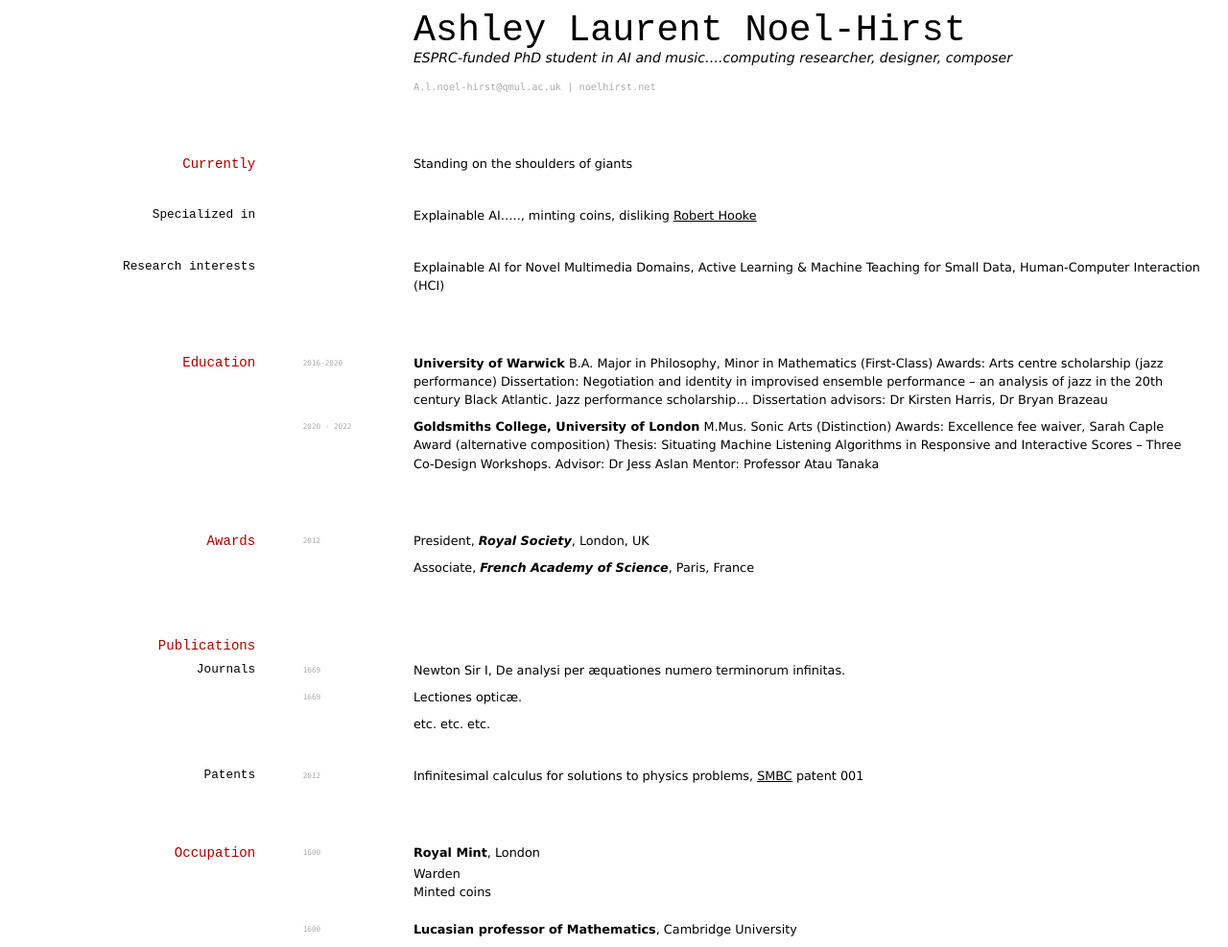
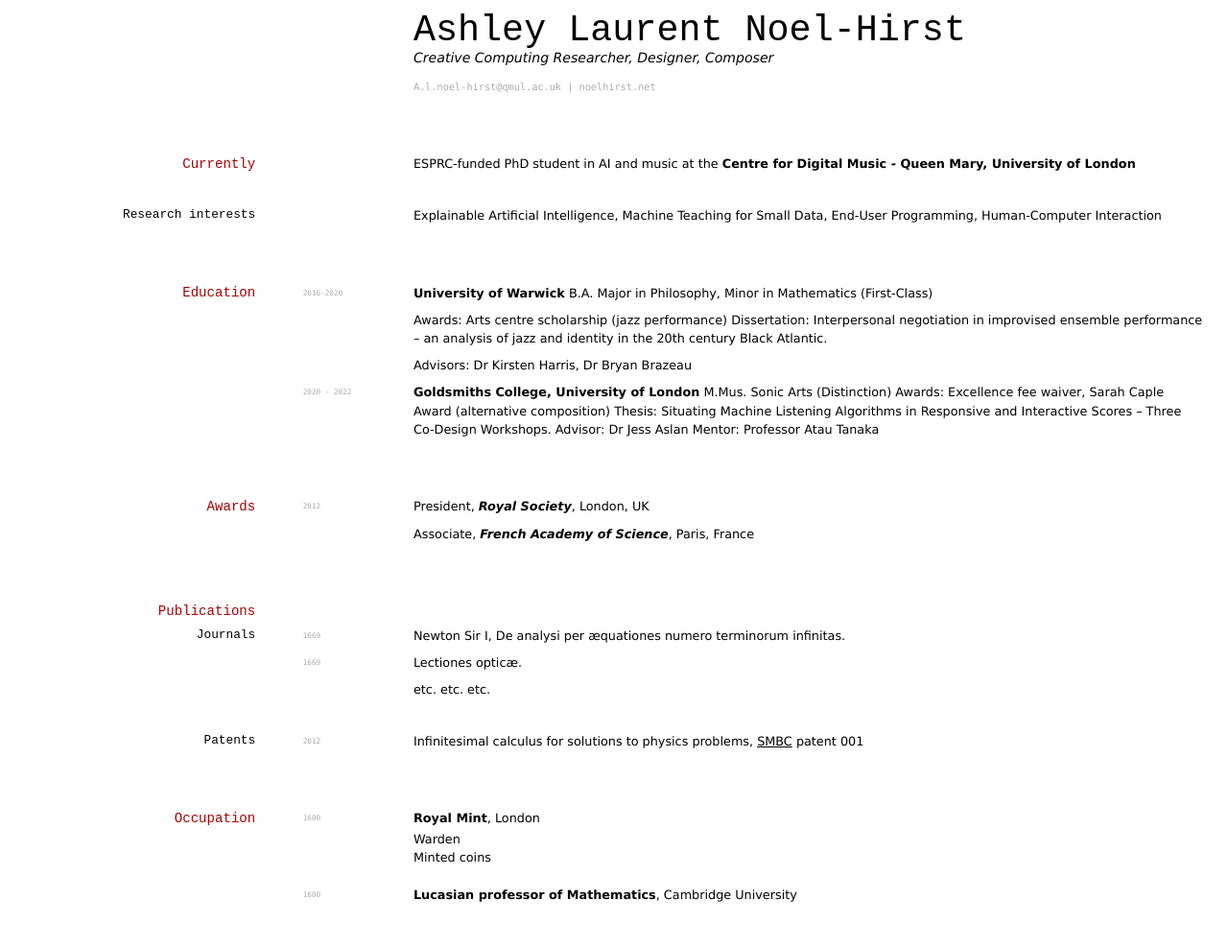
Before and after one commit to elipapa/markdown-cv, a Jekyll site: the page built from index.md, in a window 1280 px wide. Shown: the whole page at 96% size. Built offline with Jekyll 4.4.1, drawn with Linux system fonts in a browser that asks for light colours; after the commit the page ends 951 px from its top, so only the background shows below that.

Commit message:
Update index.md

```diff
--- a/index.md
+++ b/index.md
@@ -1,9 +1,9 @@
 ---
 layout: cv
-title: A.L's CV
+title: A.L Noel–Hirst
 ---
 # Ashley Laurent Noel-Hirst
-ESPRC-funded PhD student in AI and music....computing researcher, designer, composer
+Creative Computing Researcher, Designer, Composer
 
 <div id="webaddress">
 <a href="A.l.noel-hirst@qmul.ac.uk">A.l.noel-hirst@qmul.ac.uk</a>
@@ -13,15 +13,11 @@
 
 ## Currently
 
-Standing on the shoulders of giants
-### Specialized in
-
-Explainable AI....., minting coins, disliking [Robert Hooke](http://en.wikipedia.org/wiki/Robert_Hooke)
-
+ESPRC-funded PhD student in AI and music at the __Centre for Digital Music - Queen Mary, University of London__
 
 ### Research interests
 
-Explainable AI for Novel Multimedia Domains, Active Learning & Machine Teaching for Small Data, Human-Computer Interaction (HCI)
+Explainable Artificial Intelligence, Machine Teaching for Small Data, End-User Programming, Human-Computer Interaction
 
 
 ## Education
@@ -29,10 +25,11 @@
 `2016-2020`
 __University of Warwick__
 B.A. Major in Philosophy, Minor in Mathematics (First-Class)
+
 Awards: Arts centre scholarship (jazz performance)
-Dissertation: Negotiation and identity in improvised ensemble performance – an analysis of jazz in the 20th century Black Atlantic.
-Jazz performance scholarship…
-Dissertation advisors:  Dr Kirsten Harris, Dr Bryan Brazeau
+Dissertation: Interpersonal negotiation in improvised ensemble performance – an analysis of jazz and identity in the 20th century Black Atlantic.
+
+Advisors:  Dr Kirsten Harris, Dr Bryan Brazeau
 
 
 `2020 - 2022`
```
